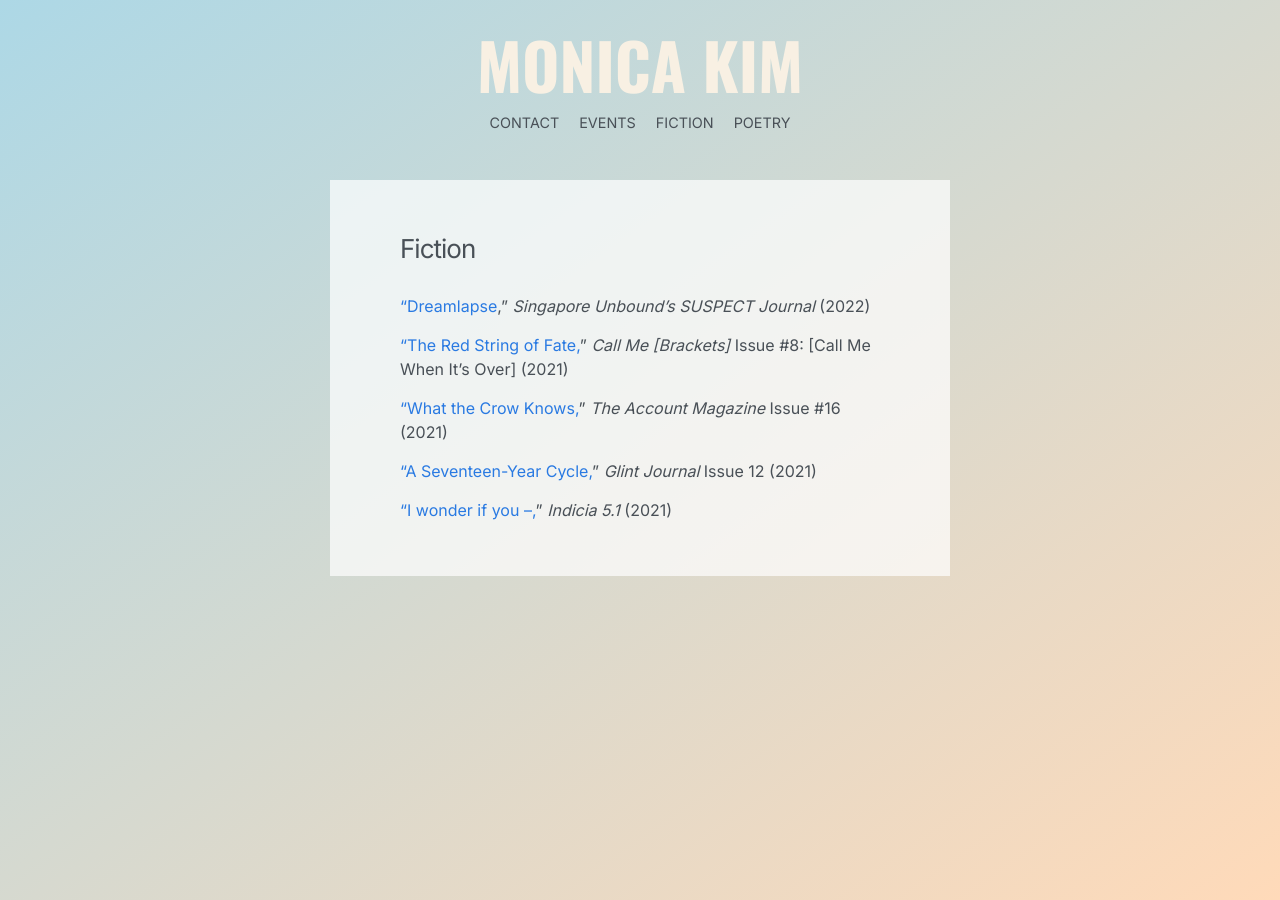
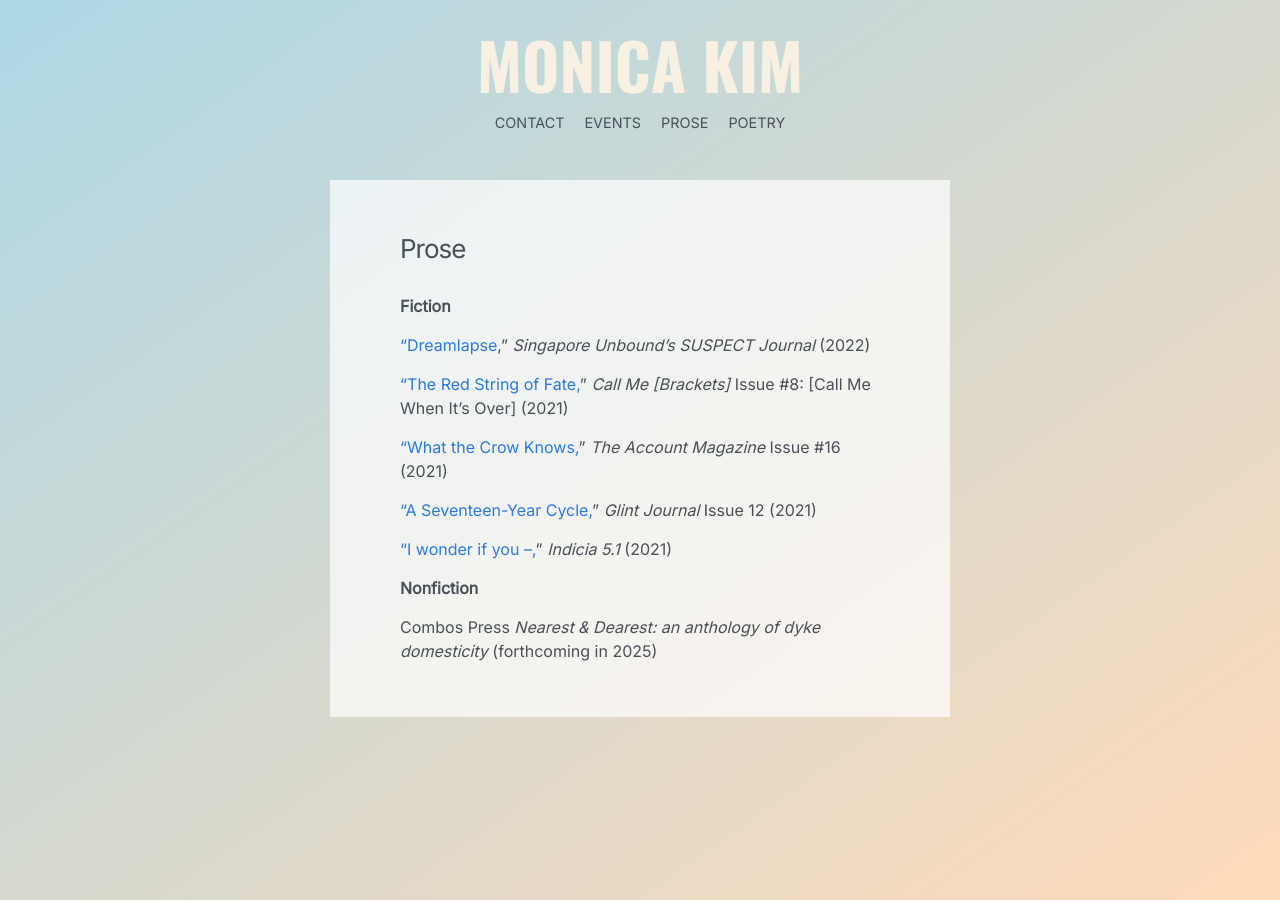
Before and after one commit to monicayk97/monicayk97.github.io, a Jekyll site: the page built from fiction.md, in a window 1280 px wide. Built offline with Jekyll 4.4.1, drawn with Linux system fonts in a browser that asks for light colours.

Commit message:
Update fiction.md (via Pages CMS)

```diff
--- a/fiction.md
+++ b/fiction.md
@@ -1,8 +1,10 @@
 ---
-title: Fiction
-permalink: /fiction/
+title: Prose
+permalink: /prose/
 layout: page
 ---
+**Fiction**
+
 ["Dreamlapse](https://singaporeunbound.org/suspect-journal/2022/8/5/dreamlapse)," _Singapore Unbound's SUSPECT Journal_ (2022)
 
 ["The Red String of Fate,](https://callmebrackets.net/call-me-when-its-over/)" _Call Me \[Brackets\]_ Issue #8: \[Call Me When It's Over\] (2021)
@@ -12,3 +14,7 @@ layout: page
 ["A Seventeen-Year Cycle,](https://glintjournal.wordpress.com/glint-issue-12-winter-2021/)" _Glint Journal_ Issue 12 (2021)
 
 ["I wonder if you –,](https://issuu.com/indicialit/docs/issue-5.1)" _Indicia 5.1_ (2021)
+
+**Nonfiction**
+
+Combos Press _Nearest & Dearest: an anthology of dyke domesticity_ (forthcoming in 2025)
```
